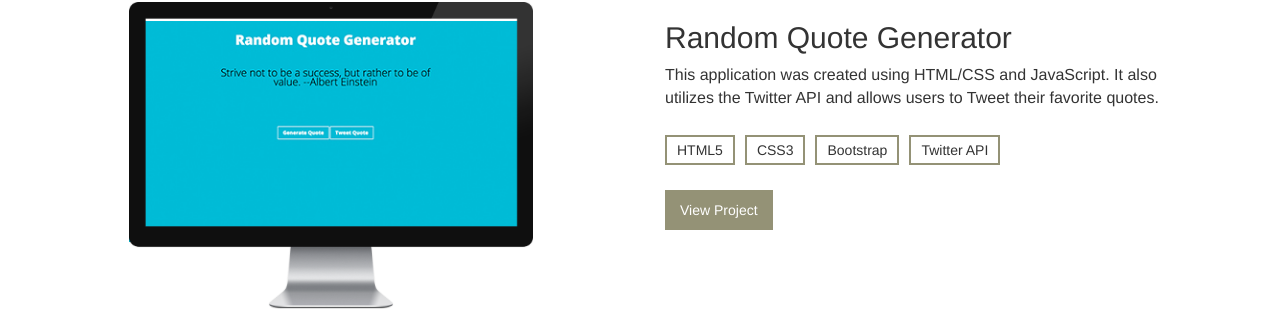
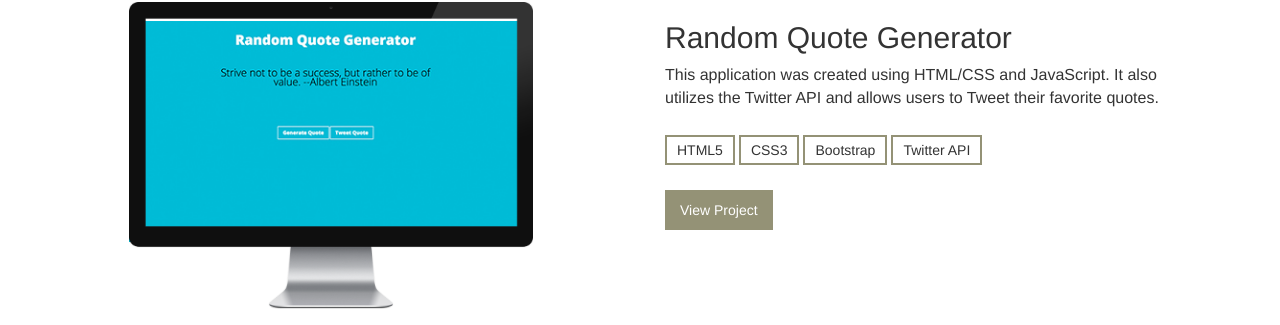
Before and after one commit to briandaub/briandaub.github.io, a Jekyll site: the page built from index.html, in a window 1280 px wide. Shown: the part 1983-2308 px from the top of the page. Built offline with Jekyll 4.4.1, drawn with Linux system fonts in a browser that asks for light colours.

Commit message:
correct container width

```diff
--- a/_sass/_header.sass
+++ b/_sass/_header.sass
@@ -108,7 +108,7 @@
         .hero-text
             font-size: 7vw
         .container
-            width: 80%
+            width: 90%
 
         ul
             font-size: 16px
--- a/_sass/_work.sass
+++ b/_sass/_work.sass
@@ -56,7 +56,7 @@
 
             .tag
                 padding: 5px 10px
-                margin: 5px
+                margin: 2px
                 border: 2px solid #949276
 
             .tag:first-child
```
